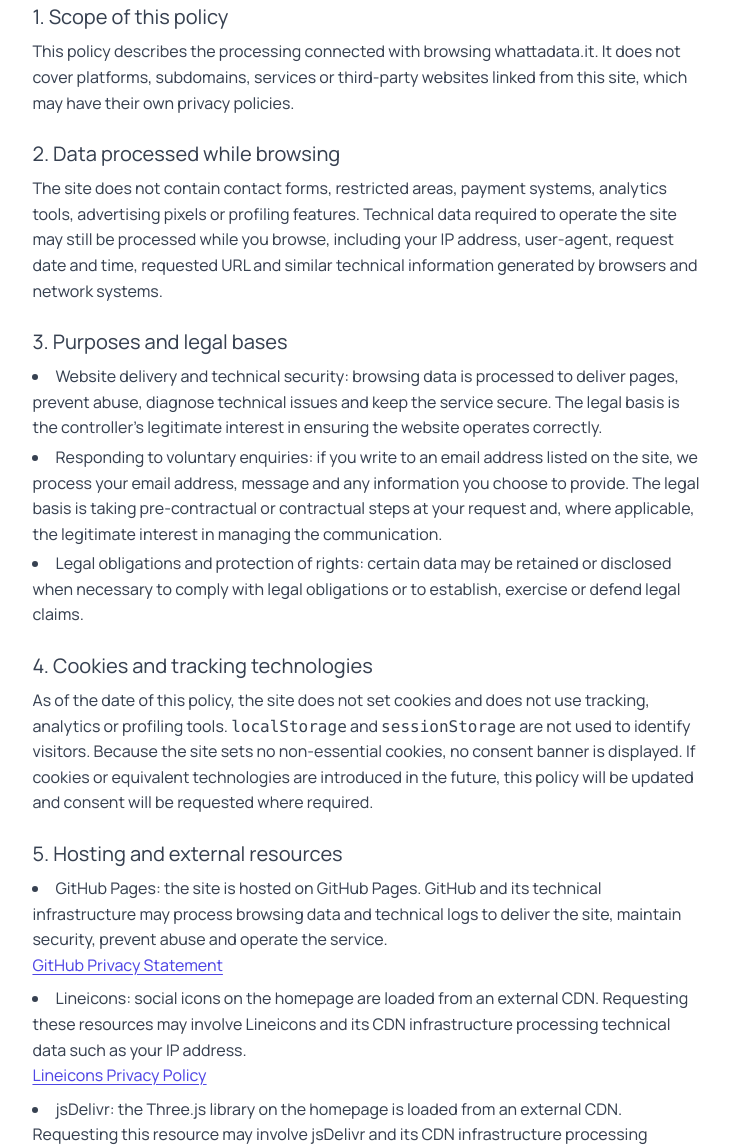
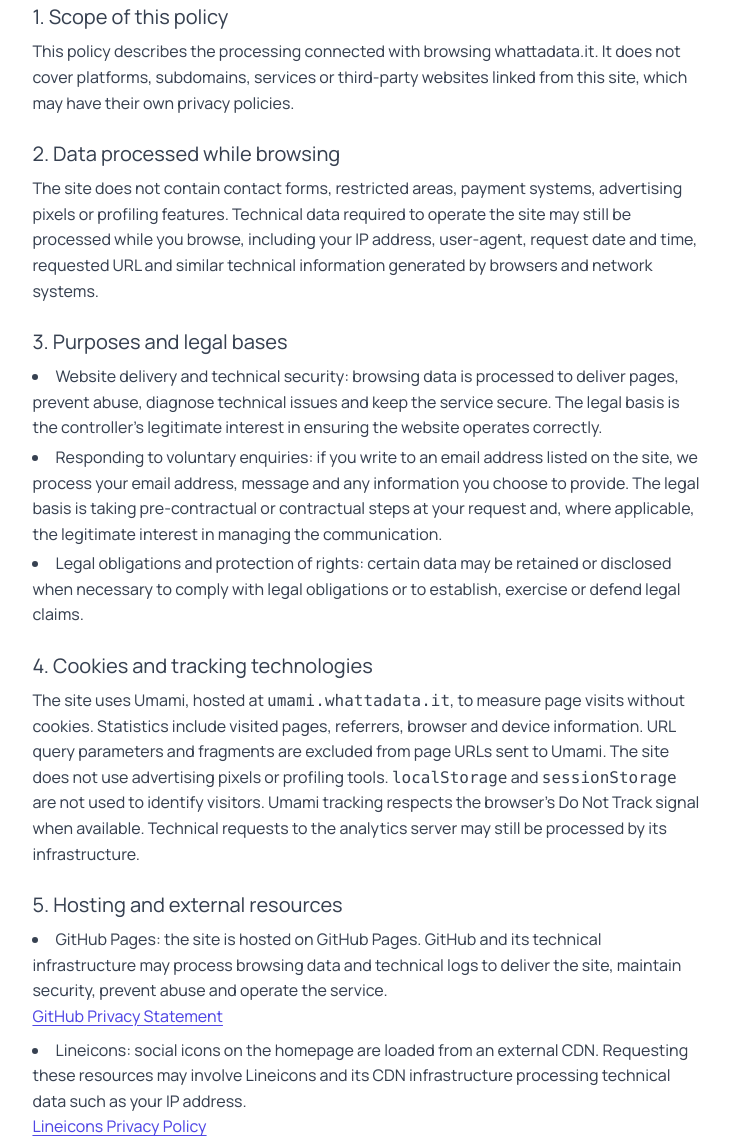
Before and after one commit to unimib-whattadata/website-2, a website: page privacy.html in a window 1280 px wide. Shown: the part 785-1931 px from the top of the page, without its empty margins (273-1003 px from the left). Drawn offline with Linux system fonts and the light colour scheme; animation ran at ten frames a second.

Commit message:
Add self-hosted Umami analytics

```diff
--- a/privacy.html
+++ b/privacy.html
@@ -142,6 +142,15 @@
     <!-- Custom Styles -->
     <link rel="stylesheet" href="css/tailwind.css?v=review-priorities-2" />
     <link rel="stylesheet" href="css/styles.css?v=review-priorities-2" />
+    <script
+      defer
+      src="https://umami.whattadata.it/script.js"
+      data-website-id="1936bb77-fac1-4e41-928b-1db78f3ef227"
+      data-domains="whattadata.it,www.whattadata.it"
+      data-exclude-search="true"
+      data-exclude-hash="true"
+      data-do-not-track="true"
+    ></script>
   </head>
   <body class="bg-white text-gray-700">
     <main
@@ -172,7 +181,7 @@
             Privacy policy
           </h1>
           <p class="text-sm text-gray-500 mb-8">
-            Last updated: 30 June 2026
+            Last updated: 31 October 2026
           </p>
           <nav class="privacy-toc" aria-labelledby="privacy-contents-title">
             <h2 id="privacy-contents-title">On this page</h2>
@@ -229,7 +238,7 @@
             </h2>
             <p>
               The site does not contain contact forms, restricted areas,
-              payment systems, analytics tools, advertising pixels or profiling
+              payment systems, advertising pixels or profiling
               features. Technical data required to operate the site may still
               be processed while you browse, including your IP address,
               user-agent, request date and time, requested URL and similar
@@ -271,14 +280,14 @@
               4. Cookies and tracking technologies
             </h2>
             <p>
-              As of the date of this policy, the site <strong>does not set
-              cookies</strong> and does not use tracking, analytics or profiling
-              tools. <code>localStorage</code> and <code>sessionStorage</code>
-              are not used to identify visitors. Because the site sets no
-              non-essential cookies, no consent banner is displayed. If cookies
-              or equivalent technologies are introduced in the future, this
-              policy will be updated and consent will be requested where
-              required.
+              The site uses Umami, hosted at <code>umami.whattadata.it</code>,
+              to measure page visits without cookies. Statistics include visited
+              pages, referrers, browser and device information. URL query
+              parameters and fragments are excluded from page URLs sent to Umami.
+              The site does not use advertising pixels or profiling tools. <code>localStorage</code> and <code>sessionStorage</code>
+              are not used to identify visitors. Umami tracking respects the browser's Do Not Track signal
+              when available. Technical requests to the analytics server may
+              still be processed by its infrastructure.
             </p>
           </div>
 
```
Also changed, not shown: arianne.html (+9 -0 lines), index.html (+9 -0 lines), whattadocs.html (+9 -0 lines), whattaflow.html (+9 -0 lines).
